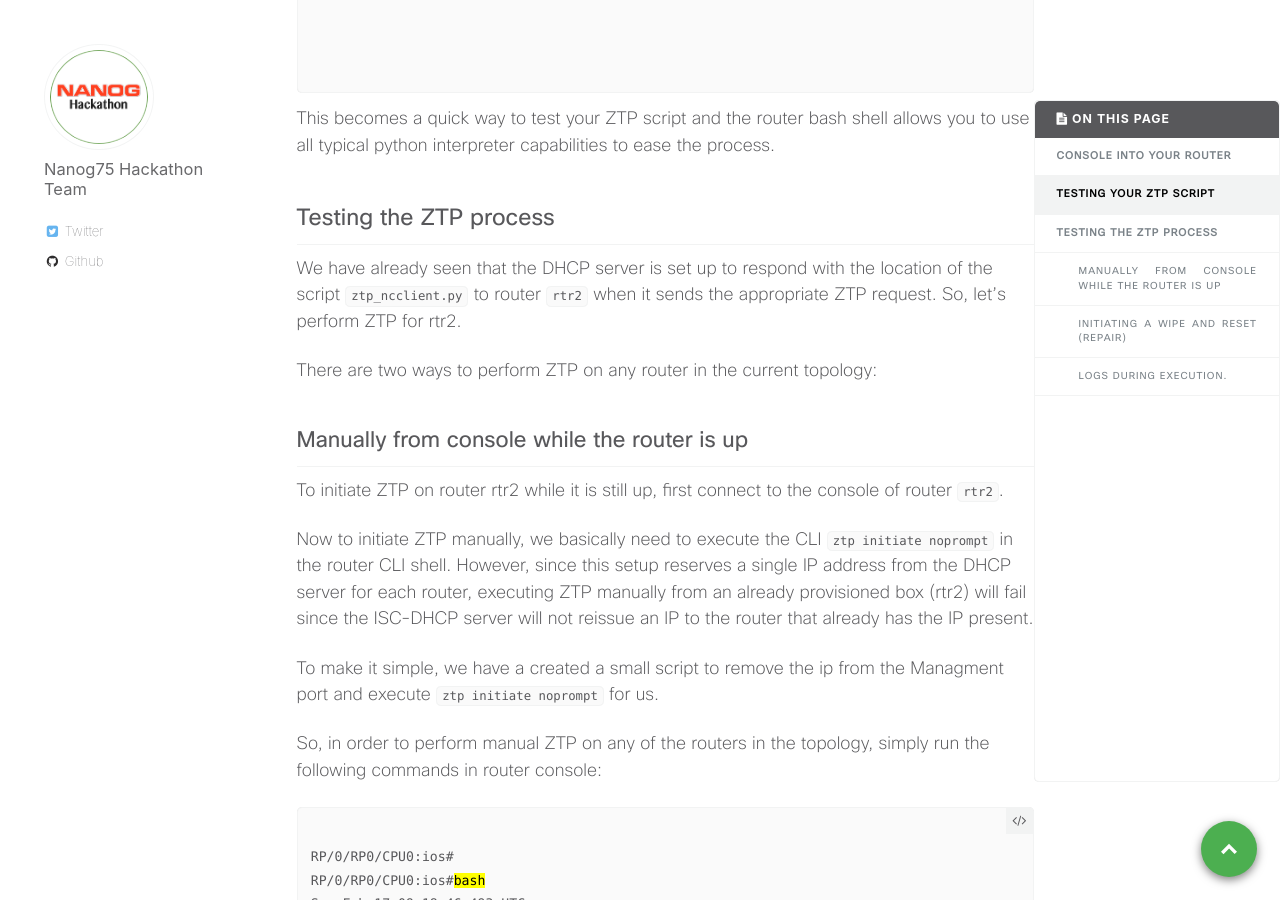
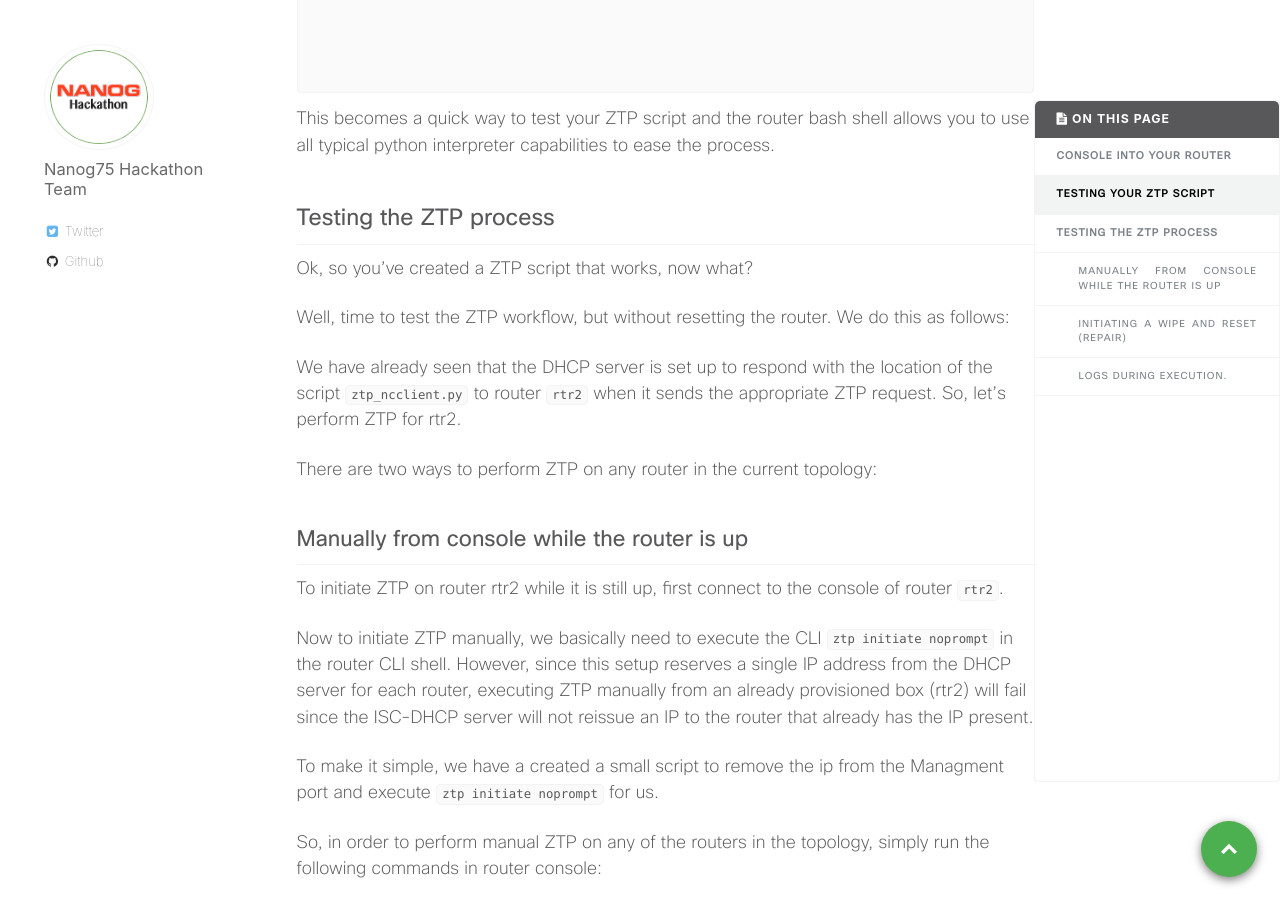
Before and after one commit to nanog75/hackathon, a Jekyll site: the page built from _day0/2019-02-17-step-2-performing-ztp.md, in a window 1280 px wide and 900 px high, scrolled down 3869 px. Built offline with Jekyll 4.4.1, drawn with Linux system fonts in a browser that asks for light colours.

Commit message:
Create 2019-02-17-step-2-performing-ztp.md

```diff
--- a/_day0/2019-02-17-step-2-performing-ztp.md
+++ b/_day0/2019-02-17-step-2-performing-ztp.md
@@ -180,6 +180,10 @@ This becomes a quick way to test your ZTP script and the router bash shell allow
 
 ## Testing the ZTP process
 
+Ok, so you've created a ZTP script that works, now what?
+
+Well, time to test the ZTP workflow, but without resetting the router. We do this as follows:
+
 We have already seen that the DHCP server is set up to respond with the location of the script `ztp_ncclient.py` to router `rtr2` when it sends the appropriate ZTP request. So, let's perform
 ZTP for rtr2.
 
```
